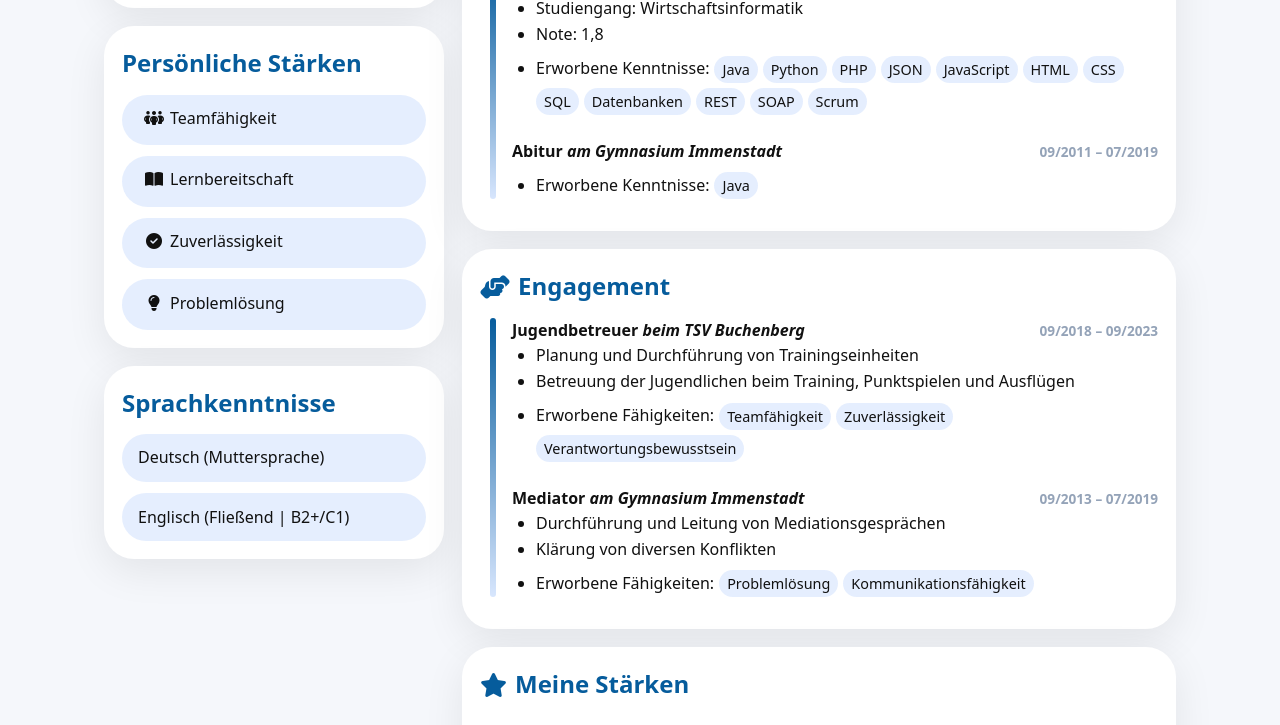
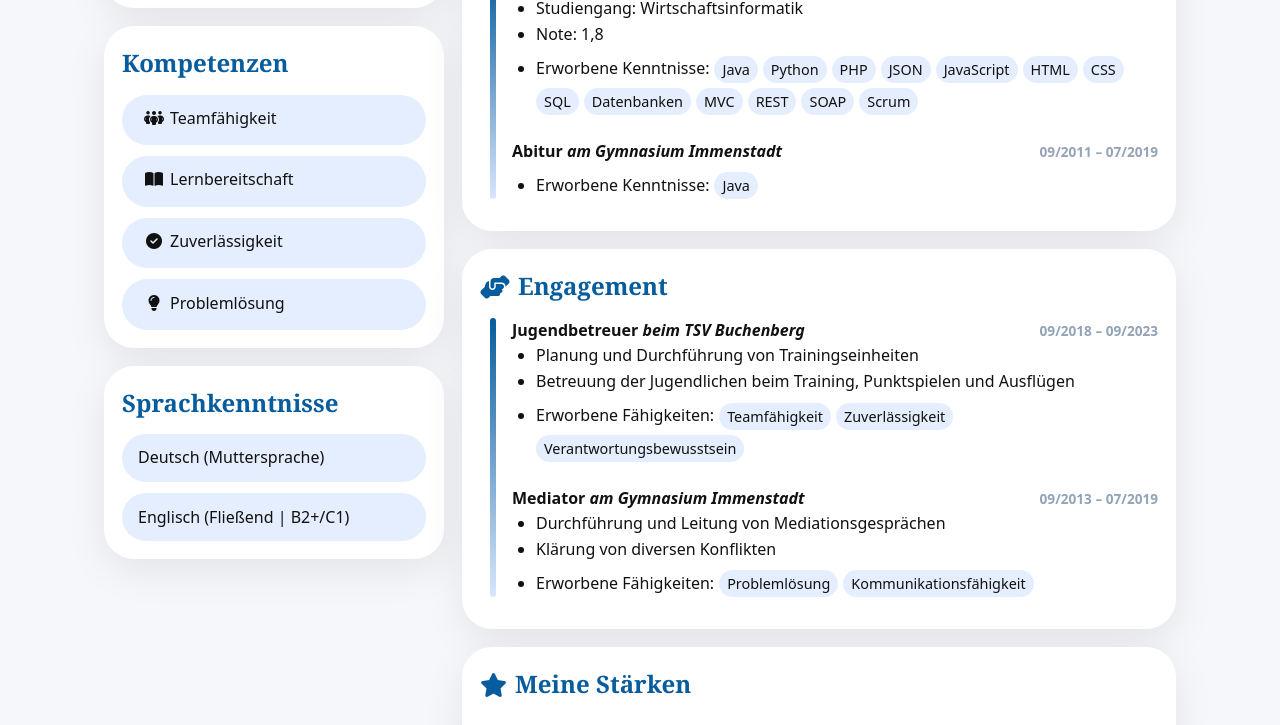
Before and after one commit to lukas296/portfolio, a website: page index.html in a window 1280 px wide. Shown: the part 1469-2194 px from the top of the page. Drawn offline with Linux system fonts and the light colour scheme.

Commit message:
modified fonts

```diff
--- a/index.html
+++ b/index.html
@@ -48,7 +48,7 @@
 
             body {
                 margin: 0;
-                font-family: system-ui, Arial, 'Helvetica Neue', Helvetica, sans-serif;
+                font-family: system-ui, Arial, Helvetica;
                 background: var(--bg);
                 color: var(--content);
                 line-height: 1.6;
@@ -56,10 +56,12 @@
 
             h1 {
                 color: var(--content);
+                font-family: Cambria, system-ui, Arial, Helvetica;
             }
 
             h2 {
                 margin: 0 0 12px;
+                font-family: Cambria, system-ui, Arial, Helvetica;
                 color: var(--accent);
                 display: flex;
                 align-items: center;
@@ -645,7 +647,7 @@
                     </section>
 
                     <section class="tagCard">
-                        <h2>Persönliche Stärken</h2>
+                        <h2>Kompetenzen</h2>
                         <ul class="competence-tags">
                             <li>
                                 <div><i class="fa-solid fa-people-group"></i><span>Teamfähigkeit</span></div>
@@ -941,6 +943,7 @@
                                                 <li>CSS</li>
                                                 <li>SQL</li>
                                                 <li>Datenbanken</li>
+                                                <li>MVC</li>
                                                 <li>REST</li>
                                                 <li>SOAP</li>
                                                 <li>Scrum</li>
@@ -1166,6 +1169,7 @@
                                                 <li>CSS</li>
                                                 <li>SQL</li>
                                                 <li>Databases</li>
+                                                <li>MVC</li>
                                                 <li>REST</li>
                                                 <li>SOAP</li>
                                                 <li>Scrum</li>
```
